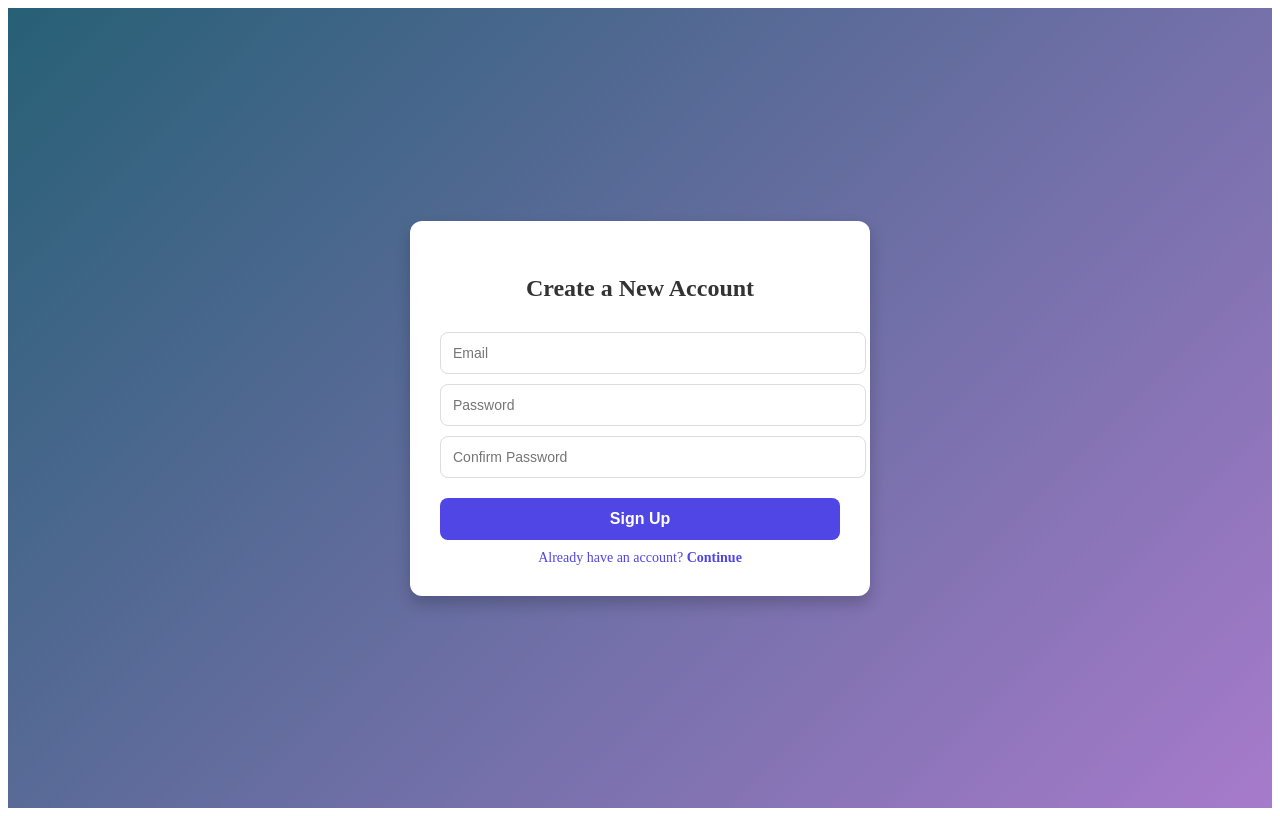
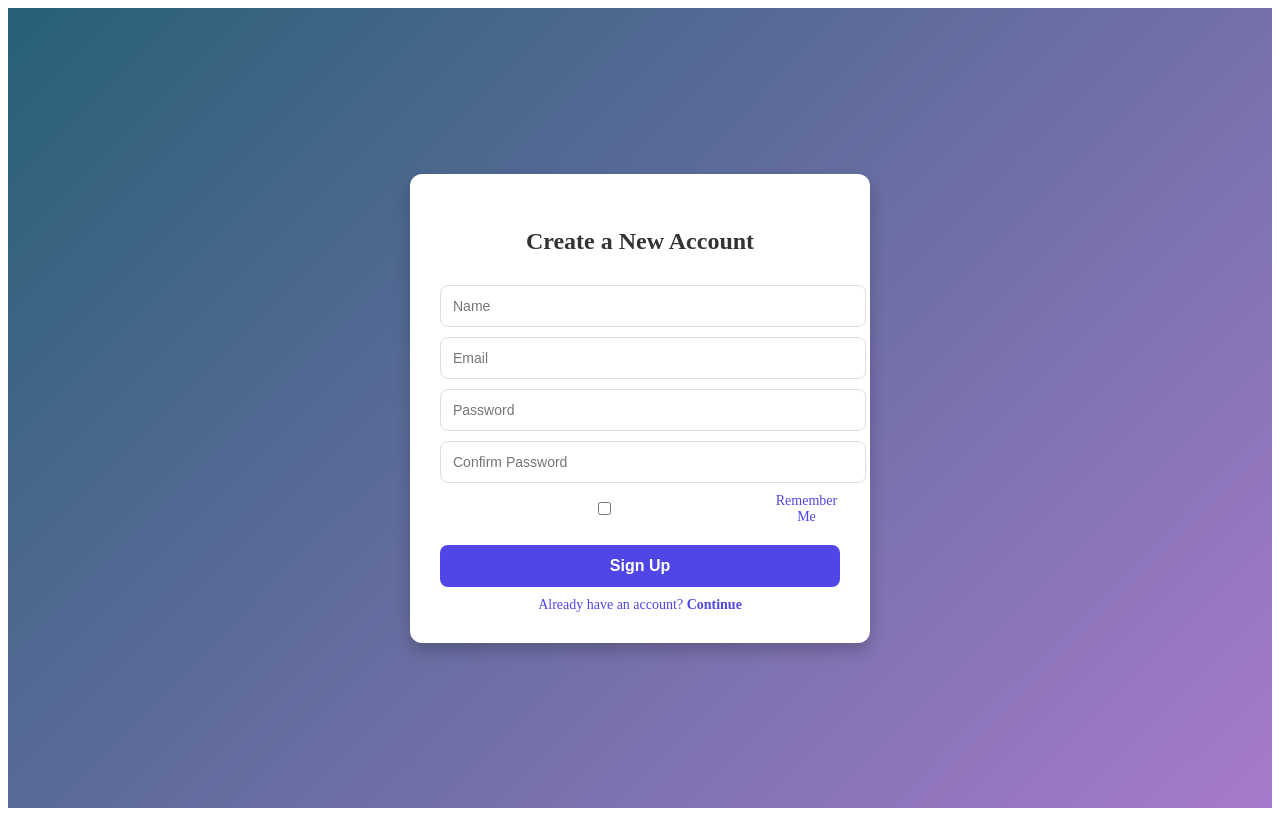
Before and after one commit to RusokeMarvin/rusokeservicecops, a React (Create React App) app: page /register in a window 1280 px wide. Built offline with nearby package versions, Linux system fonts and the light colour scheme; no server answers.

Commit message:
Remember Me

```diff
--- a/src/pages/auth/register/register.css
+++ b/src/pages/auth/register/register.css
@@ -94,3 +94,15 @@
     color: #6B21A8;
     text-decoration: underline;
 }
+
+.remember-me {
+    display: flex;
+    align-items: center;
+    margin-top: 10px;
+    font-size: 14px;
+    color: #4F46E5;
+}
+
+.remember-me input {
+    margin-right: 8px;
+}
--- a/src/pages/auth/register/register.js
+++ b/src/pages/auth/register/register.js
@@ -1,4 +1,4 @@
-import React, { useState } from 'react';
+import React, { useState,useEffect } from 'react';
 import { Navigate, Link } from 'react-router-dom';
 import { useAuth } from '../../../contexts/authContext';
 import { doCreateUserWithEmailAndPassword } from '../../../firebase/auth';
@@ -28,10 +28,21 @@ const Register = () => {
     const [formData, setFormData] = useState({ email: '', password: '', confirmPassword: '' });
     const [errors, setErrors] = useState({});
     const [isRegistering, setIsRegistering] = useState(false);
+    const [rememberMe, setRememberMe] = useState(false);
+    useEffect(() => {
+        const savedEmail = localStorage.getItem("rememberedEmail");
+        if (savedEmail) {
+            setFormData((prev) => ({ ...prev, email: savedEmail }));
+            setRememberMe(true);
+        }
+    }, []);
+
+
 
     const validateField = (name, value) => {
+        if (!validationRules[name]) return; // Ignore fields without validation rules
+
         let error = "";
-
         const rules = validationRules[name];
 
         if (rules.required && !value.trim()) {
@@ -47,29 +58,44 @@ const Register = () => {
         setErrors((prev) => ({ ...prev, [name]: error }));
     };
 
+
     const handleChange = (e) => {
-        const { name, value } = e.target;
+        const { name, value, type, checked } = e.target;
         setFormData((prev) => ({ ...prev, [name]: value }));
-        validateField(name, value);
+
+        if (type === "checkbox") {
+            setRememberMe(checked);
+        } else {
+            validateField(name, value);
+        }
     };
+
 
     const onSubmit = async (e) => {
         e.preventDefault();
 
-        // Validate all fields before submission
-        Object.keys(formData).forEach((key) => validateField(key, formData[key]));
+        Object.keys(formData)
+    .filter((key) => validationRules[key]) // Ignore fields without validation rules
+    .forEach((key) => validateField(key, formData[key]));
 
-        // Check if there are any errors
+
         if (Object.values(errors).some((error) => error)) return;
 
         setIsRegistering(true);
         try {
             await doCreateUserWithEmailAndPassword(formData.email, formData.password);
+
+            if (rememberMe) {
+                localStorage.setItem("rememberedEmail", formData.email);
+            } else {
+                localStorage.removeItem("rememberedEmail");
+            }
         } catch (error) {
             setErrors((prev) => ({ ...prev, form: error.message }));
             setIsRegistering(false);
         }
     };
+
 
     return (
         <>
@@ -79,6 +105,12 @@ const Register = () => {
                 <div className="register-box">
                     <h3 className="register-title">Create a New Account</h3>
                     <form onSubmit={onSubmit}>
+                        <input
+                            type="text"
+                            name="name"
+                            className="register-input"
+                            placeholder="Name"
+                        />
                         <input
                             type="email"
                             name="email"
@@ -111,6 +143,16 @@ const Register = () => {
 
                         {errors.form && <span className="register-error">{errors.form}</span>}
 
+                        <label className="remember-me">
+                            <input
+                                type="checkbox"
+                                name="rememberMe"
+                                checked={rememberMe}
+                                onChange={handleChange}
+                            />
+                            Remember Me
+                        </label>
+
                         <button type="submit" className="register-button" disabled={isRegistering}>
                             {isRegistering ? 'Signing Up...' : 'Sign Up'}
                         </button>
```
